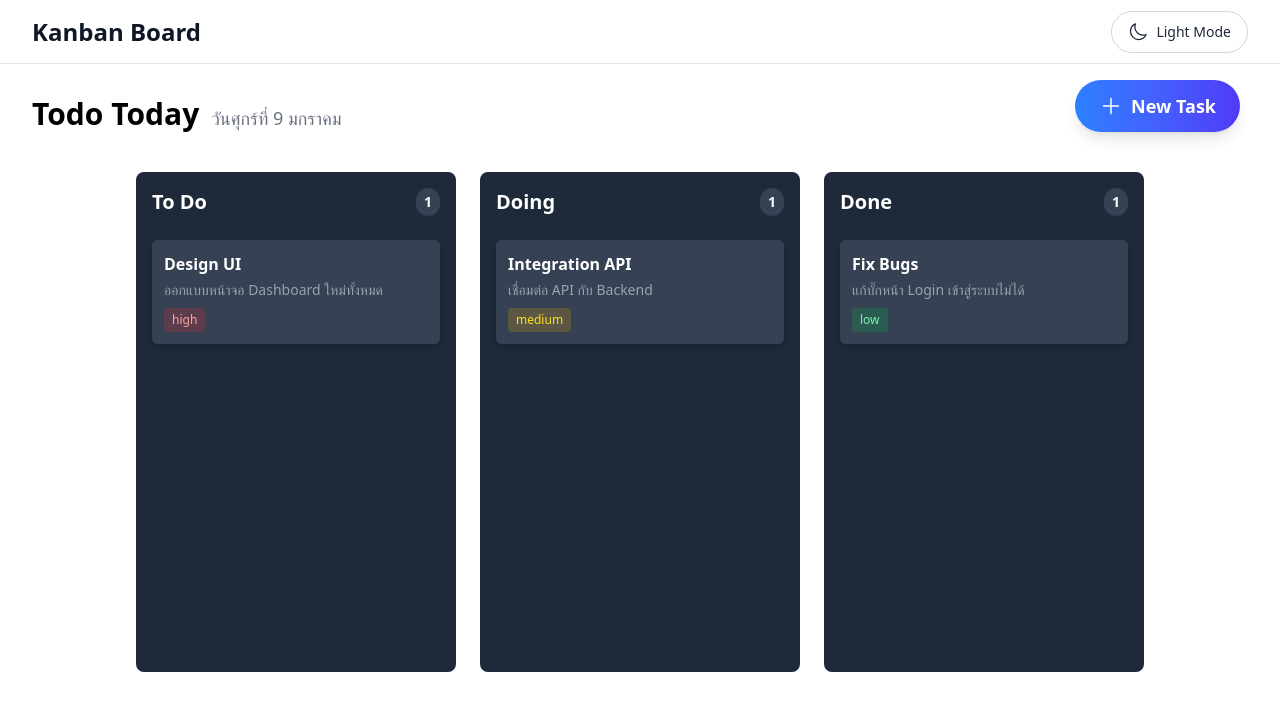
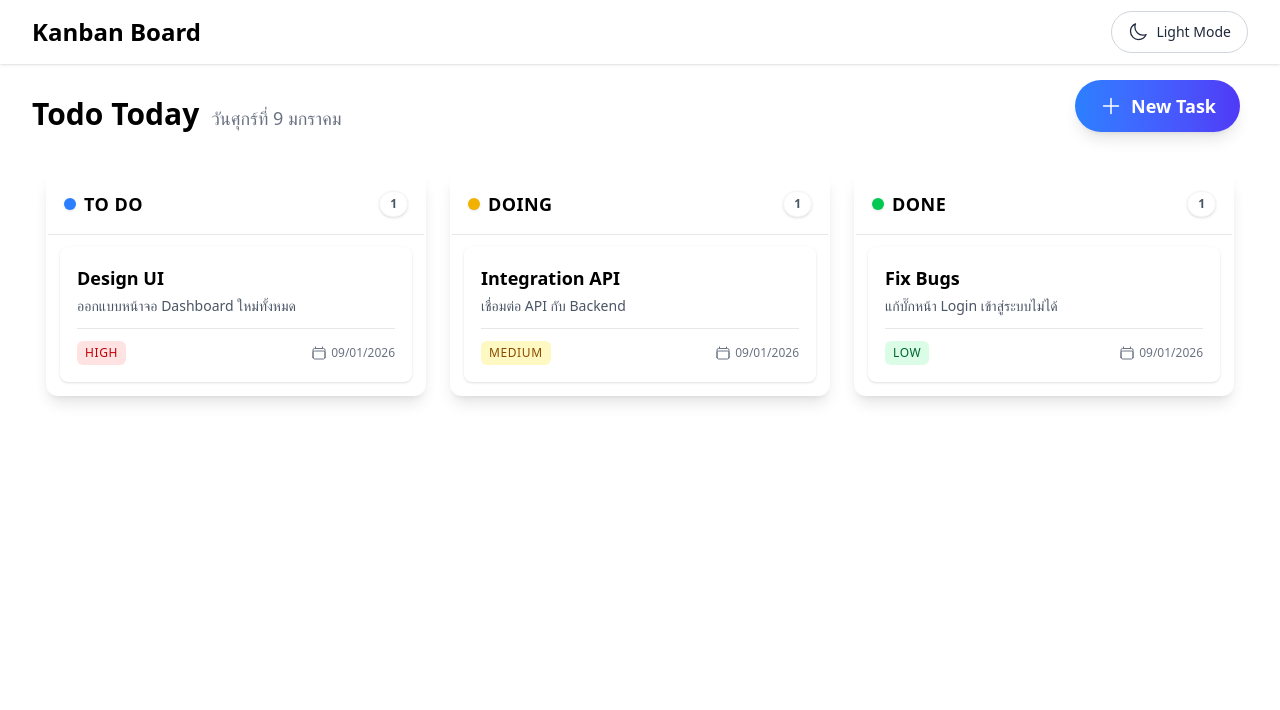
Before and after one commit to phraewchuthamat/task-board-react, a React (Vite) app: page / in a window 1280 px wide. Shown: the top 710 px of the page. Built offline with nearby package versions, Linux system fonts and the light colour scheme.

Commit message:
Fix mode theme can't change theme not rendering

```diff
--- a/src/components/Navbar.jsx
+++ b/src/components/Navbar.jsx
@@ -5,11 +5,24 @@ export default function Navbar() {
     return (
         <Disclosure
             as="nav"
-            className="relative bg-white dark:bg-gray-900 transition-colors duration-300 after:pointer-events-none after:absolute after:inset-x-0 after:bottom-0 after:h-px after:bg-gray-200 dark:after:bg-white/10"
+            className="
+                relative
+                bg-theme-light-surface dark:bg-theme-dark-surface
+                transition-colors duration-500
+
+                after:pointer-events-none after:absolute after:inset-x-0 after:bottom-0 after:h-px
+                after:bg-theme-light-accent dark:after:bg-white/10
+                shadow-sm
+            "
         >
             <div className="mx-auto max-w-7xl px-2 sm:px-6 lg:px-8">
                 <div className="relative flex h-16 items-center justify-between">
-                    <div className="flex space-x-4 text-gray-900 dark:text-gray-300 text-2xl font-bold transition-colors duration-300">
+                    <div
+                        className="
+                        flex space-x-4 text-2xl font-bold transition-colors duration-300
+                        text-theme-light-text dark:text-theme-dark-text
+                    "
+                    >
                         Kanban Board
                     </div>
 
--- a/src/components/ui/Column.jsx
+++ b/src/components/ui/Column.jsx
@@ -2,26 +2,63 @@ import TaskCard from './TaskCard'
 import { useDroppable } from '@dnd-kit/core'
 
 function Column({ title, tasks, status, onEdit }) {
-    const { setNodeRef } = useDroppable({
+    const { setNodeRef, isOver } = useDroppable({
         id: status,
     })
+
+    const statusColor =
+        status === 'todo'
+            ? 'bg-blue-500'
+            : status === 'doing'
+            ? 'bg-yellow-500'
+            : 'bg-green-500'
 
     return (
         <div
             ref={setNodeRef}
-            className="bg-gray-800 p-4 rounded-lg w-80 min-h-125 flex flex-col gap-4"
+            className={`
+                flex flex-col
+                min-w-95 max-w-100 h-full max-h-[85vh]
+                rounded-xl shadow-lg border-2
+                bg-theme-light-surface dark:bg-theme-dark-surface
+                ${
+                    isOver
+                        ? 'border-blue-500 bg-blue-50 dark:bg-gray-700/50 shadow-blue-500/20'
+                        : 'border-transparent dark:border-gray-700/50'
+                }
+            `}
         >
-            <h2 className="text-xl font-bold mb-2 flex justify-between items-center text-white">
-                {title}
-                <span className="bg-gray-700 text-sm px-2 py-1 rounded-full">
+            <div className="p-4 border-b border-gray-200 dark:border-gray-700 flex justify-between items-center sticky top-0 bg-inherit rounded-t-xl z-10 backdrop-blur-sm">
+                <div className="flex items-center gap-2">
+                    <div
+                        className={`w-3 h-3 rounded-full ${statusColor} shadow-sm`}
+                    />
+                    <h2 className="text-lg font-bold text-theme-light-text dark:text-theme-dark-text uppercase tracking-wide">
+                        {title}
+                    </h2>
+                </div>
+
+                <span
+                    className="
+                    bg-white dark:bg-gray-700
+                    text-gray-600 dark:text-gray-300
+                    text-xs font-bold px-2.5 py-1 rounded-full shadow-sm border border-gray-100 dark:border-gray-600
+                "
+                >
                     {tasks.length}
                 </span>
-            </h2>
+            </div>
 
-            <div className="flex flex-col gap-3">
-                {tasks.map((task) => (
-                    <TaskCard key={task.id} task={task} onEdit={onEdit} />
-                ))}
+            <div className="flex-1 p-3 overflow-y-auto scrollbar-thin scrollbar-thumb-gray-300 dark:scrollbar-thumb-gray-600 scrollbar-track-transparent flex flex-col gap-3">
+                {tasks.length > 0 ? (
+                    tasks.map((task) => (
+                        <TaskCard key={task.id} task={task} onEdit={onEdit} />
+                    ))
+                ) : (
+                    <div className="h-full flex flex-col items-center justify-center text-gray-400 dark:text-gray-500 border-2 border-dashed border-gray-200 dark:border-gray-700/50 rounded-lg p-4 m-2 animate-pulse">
+                        <p className="text-sm font-medium">Drop items here</p>
+                    </div>
+                )}
             </div>
         </div>
     )
--- a/src/components/ui/TaskCard.jsx
+++ b/src/components/ui/TaskCard.jsx
@@ -1,8 +1,14 @@
+import { memo } from 'react'
 import { useDraggable } from '@dnd-kit/core'
 import { CSS } from '@dnd-kit/utilities'
 import { useTask } from '../../hooks/useTask'
-import { XMarkIcon, PencilSquareIcon } from '@heroicons/react/24/outline'
+import {
+    XMarkIcon,
+    PencilSquareIcon,
+    CalendarIcon,
+} from '@heroicons/react/24/outline'
 import useAlert from '../../hooks/useAlert'
+import { formatDate } from '../../utils/utils'
 
 function TaskCard({ task, onEdit }) {
     const { removeFromTask } = useTask()
@@ -17,7 +23,6 @@ function TaskCard({ task, onEdit }) {
 
     const handleDelete = (e) => {
         e.stopPropagation()
-
         if (window.confirm(`ต้องการลบงาน "${task.title}" ใช่ไหม?`)) {
             removeFromTask(task.id)
             setAlert('ลบข้อมูลสำเร็จ!', 'error')
@@ -30,7 +35,11 @@ function TaskCard({ task, onEdit }) {
             style={style}
             {...listeners}
             {...attributes}
-            className="relative group bg-gray-700 p-3 rounded-md shadow-md hover:bg-gray-600 cursor-grab active:cursor-grabbing touch-none"
+            className="relative group
+                bg-theme-light-card dark:bg-theme-dark-card
+                p-4 rounded-lg shadow-sm hover:shadow-md
+                cursor-grab active:cursor-grabbing touch-none
+                border border-transparent hover:border-theme-light-accent/50"
         >
             <div className="absolute top-2 right-2 flex gap-2 opacity-0 group-hover:opacity-100 transition-opacity">
                 <button
@@ -43,6 +52,7 @@ function TaskCard({ task, onEdit }) {
                 >
                     <PencilSquareIcon className="w-5 h-5" />
                 </button>
+
                 <button
                     onClick={handleDelete}
                     onPointerDown={(e) => e.stopPropagation()}
@@ -52,25 +62,40 @@ function TaskCard({ task, onEdit }) {
                 </button>
             </div>
 
-            <h3 className="font-semibold text-white pr-16">{task.title}</h3>
-            <p className="text-gray-400 text-sm mt-1 truncate">
+            {/* Title & Description */}
+            <h3 className="font-bold text-lg mb-1 text-theme-light-text dark:text-gray-900 pr-14">
+                {task.title}
+            </h3>
+
+            <p className="text-gray-600 dark:text-gray-800 text-sm mb-3 line-clamp-2">
                 {task.description}
             </p>
-            <div className="mt-2 flex justify-between items-center">
+
+            {/* Footer: Priority & Date */}
+            <div className="flex justify-between items-center mt-3 pt-3 border-t border-gray-200 dark:border-gray-600/20">
+                {/* Priority Badge */}
                 <span
-                    className={`text-xs px-2 py-1 rounded ${
+                    className={`text-xs px-2 py-1 rounded-md font-medium uppercase tracking-wider
+                    ${
                         task.priority === 'high'
-                            ? 'bg-red-500/20 text-red-300'
+                            ? 'bg-red-100 text-red-700'
                             : task.priority === 'medium'
-                            ? 'bg-yellow-500/20 text-yellow-300'
-                            : 'bg-green-500/20 text-green-300'
+                            ? 'bg-yellow-100 text-yellow-800'
+                            : 'bg-green-100 text-green-800'
                     }`}
                 >
                     {task.priority}
                 </span>
+
+                {task.createdAt && (
+                    <div className="flex items-center gap-1 text-xs text-gray-500 dark:text-gray-600 font-medium">
+                        <CalendarIcon className="w-4 h-4" />
+                        <span>{formatDate(task.createdAt)}</span>
+                    </div>
+                )}
             </div>
         </div>
     )
 }
 
-export default TaskCard
+export default memo(TaskCard)
--- a/src/context/ThemeContext.jsx
+++ b/src/context/ThemeContext.jsx
@@ -4,19 +4,21 @@ const ThemeContext = createContext()
 
 export default function ThemeProvider({ children }) {
     const [theme, setTheme] = useState(() => {
-        const savedMode = localStorage.getItem('theme')
-        return savedMode || 'light'
+        if (typeof window !== 'undefined') {
+            return localStorage.getItem('theme') || 'light'
+        }
+        return 'light'
     })
 
     const toggleTheme = () => {
-        setTheme((prevTheme) => (prevTheme === 'light' ? 'dark' : 'light'))
+        setTheme((prev) => (prev === 'light' ? 'dark' : 'light'))
     }
 
     useEffect(() => {
-        localStorage.setItem('theme', theme)
         const root = document.documentElement
         root.classList.remove('light', 'dark')
         root.classList.add(theme)
+        localStorage.setItem('theme', theme)
     }, [theme])
 
     return (
--- a/src/index.css
+++ b/src/index.css
@@ -1 +1,10 @@
 @import 'tailwindcss';
+
+@layer utilities {
+    .scrollbar-thin::-webkit-scrollbar {
+        width: 6px;
+    }
+    .scrollbar-thin::-webkit-scrollbar-track {
+        background: transparent;
+    }
+}
--- a/tailwind.config.js
+++ b/tailwind.config.js
@@ -7,18 +7,18 @@ export default {
             colors: {
                 theme: {
                     dark: {
-                        bg: '#27374D', // พื้นหลังหลัก
-                        surface: '#526D82', // พื้นหลังคอลัมน์
-                        card: '#9DB2BF', // พื้นหลังการ์ด
-                        text: '#DDE6ED', // สีตัวอักษร
+                        bg: '#27374D',
+                        surface: '#526D82',
+                        card: '#9DB2BF',
+                        text: '#DDE6ED',
                     },
                     // Light Mode Palette
                     light: {
-                        bg: '#F8F6F4', // พื้นหลังหลัก
-                        surface: '#E3F4F4', // พื้นหลังคอลัมน์
-                        card: '#D2E9E9', // พื้นหลังการ์ด (หรือใช้ accent)
-                        accent: '#C4DFDF', // สีตกแต่ง/ปุ่ม
-                        text: '#27374D', // สีตัวอักษร (ยืมสีเข้มสุดของ Dark มาใช้ให้อ่านง่าย)
+                        bg: '#F8F6F4',
+                        surface: '#E3F4F4',
+                        card: '#D2E9E9',
+                        accent: '#C4DFDF',
+                        text: '#27374D',
                     },
                 },
             },
```
Also changed, not shown: src/components/TaskModal.jsx (+3 -6 lines).
